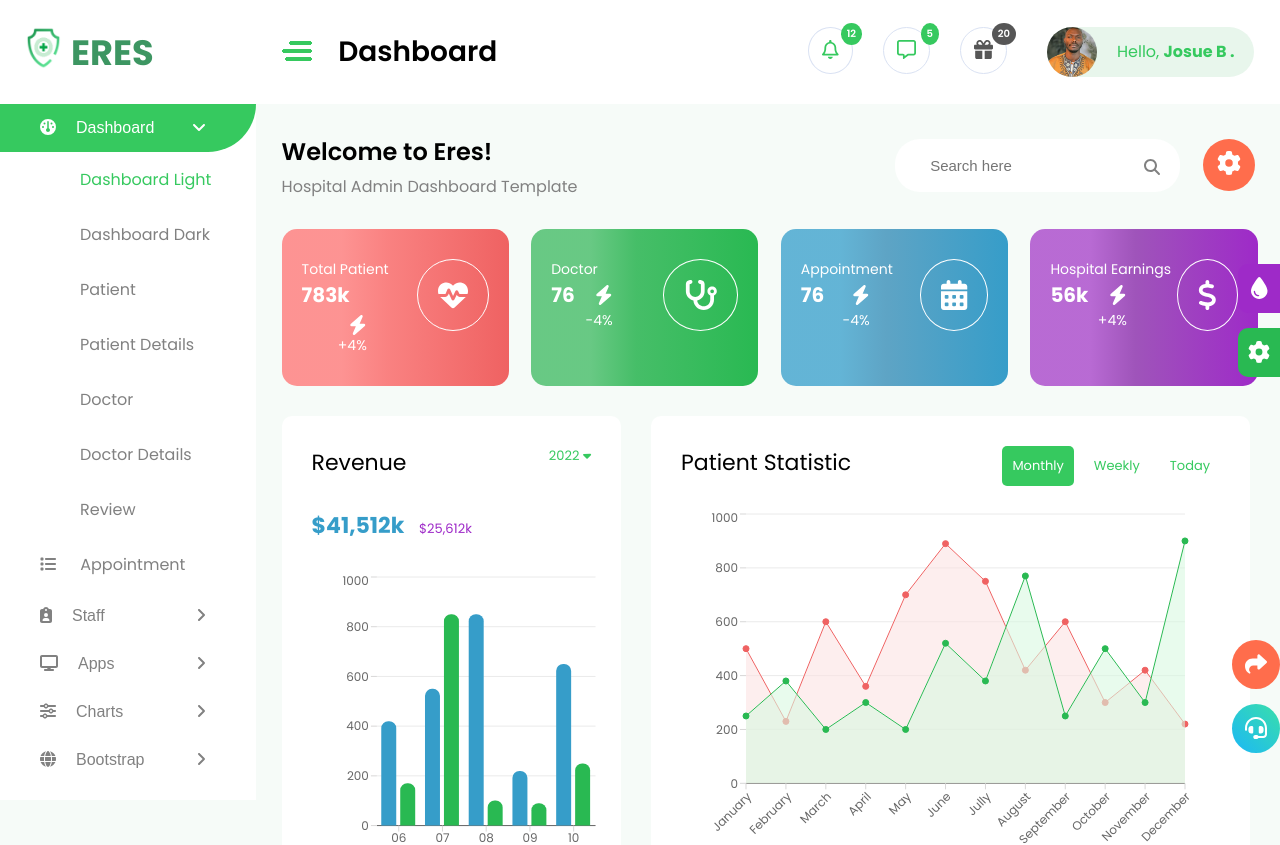
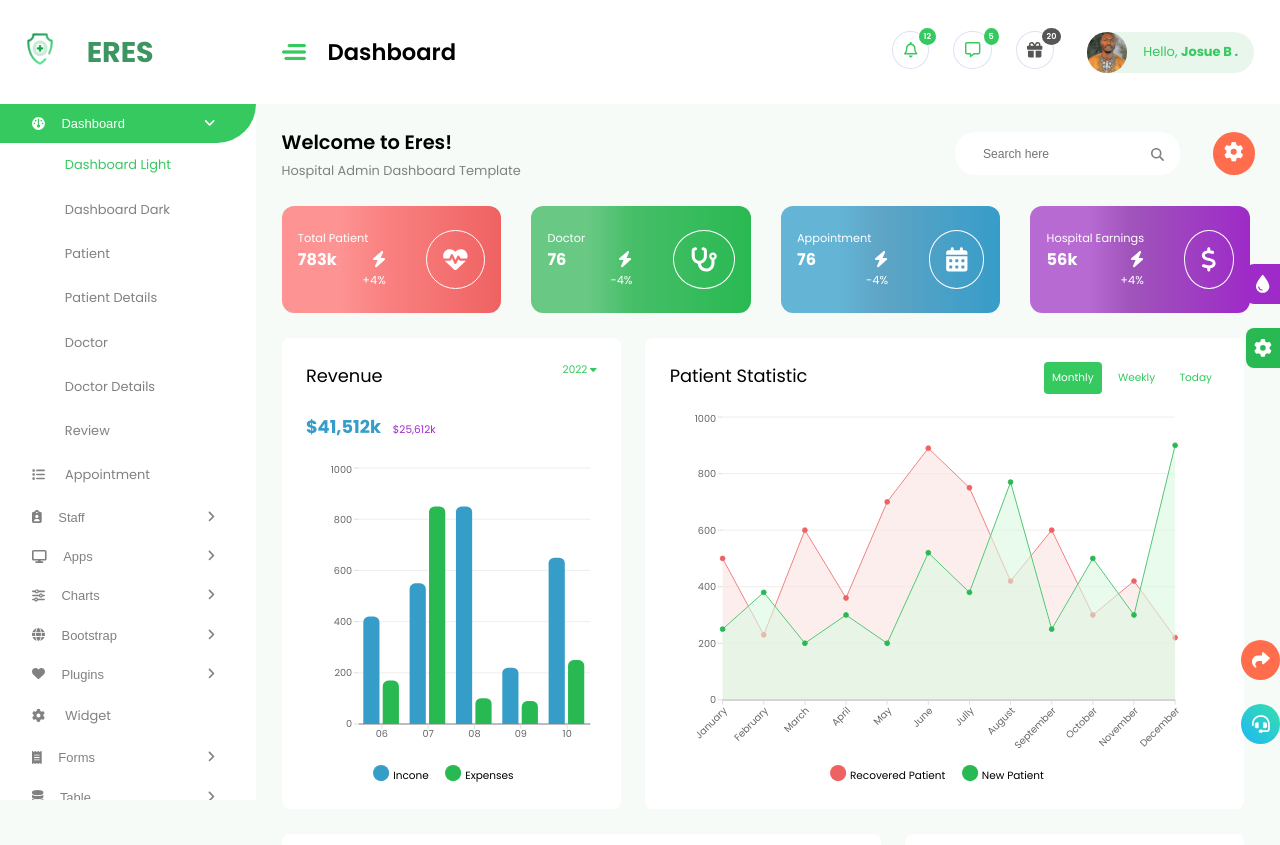
Before and after one commit to key-joshua/hospital-dashboard-continous-integration, a React (Create React App) app: page / in a window 1280 px wide. Shown: the top 845 px of the page. Built offline with nearby package versions, Linux system fonts and the light colour scheme.

Commit message:
improving

```diff
--- a/src/App.scss
+++ b/src/App.scss
@@ -10,9 +10,9 @@ body, html {
   background: $background;
   font-family: 'poppins', sans-serif;
 
-  zoom: 0.10;
-  zoom: 100%;
-  -moz-transform: scale(0.10, 0.10);
+  zoom: 0.9;
+  zoom: 90%;
+  -moz-transform: scale(0.9, 0.9);
 }
 
 @media(max-width: 600px) {
```
